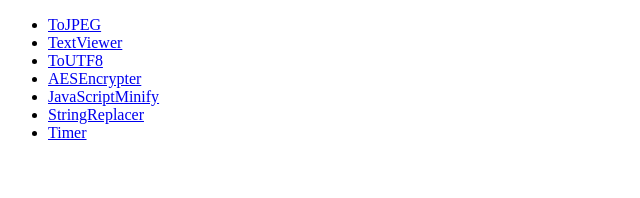
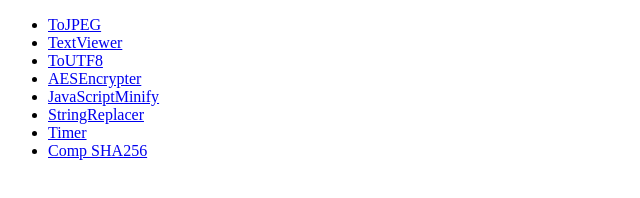
Before and after one commit to 2KOH/my-tools, a plain HTML site: page index.html in a window 1280 px wide. Shown: the whole page, without its empty margins (0-640 px from the left). Drawn offline with Linux system fonts and the light colour scheme.

Commit message:
Update index.html

```diff
--- a/index.html
+++ b/index.html
@@ -10,4 +10,5 @@
 	<li><a href="js-minify.html">JavaScriptMinify</a>
 	<li><a href="string-replacer.html">StringReplacer</a>
 	<li><a href="timer.html">Timer</a>
+	<li><a href="comp-sha256.html">Comp SHA256</a>
 </ul>
```
